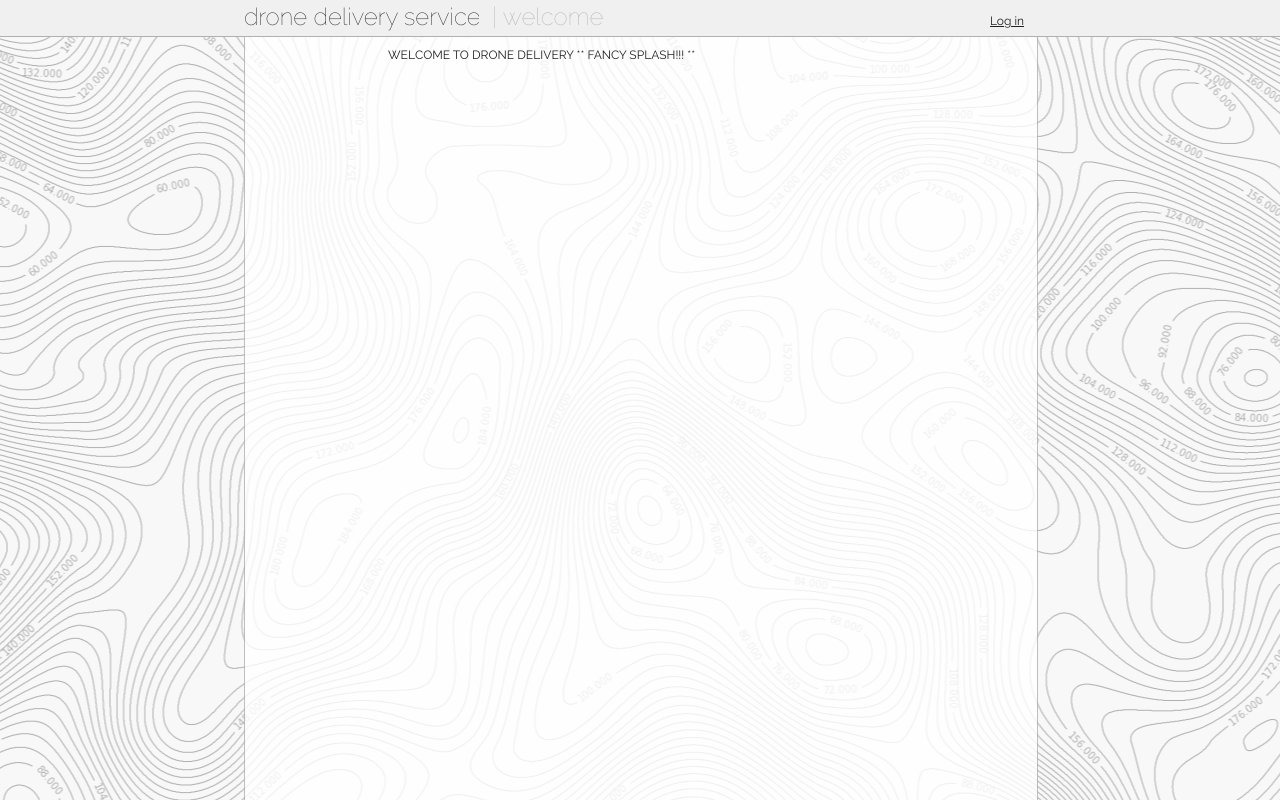
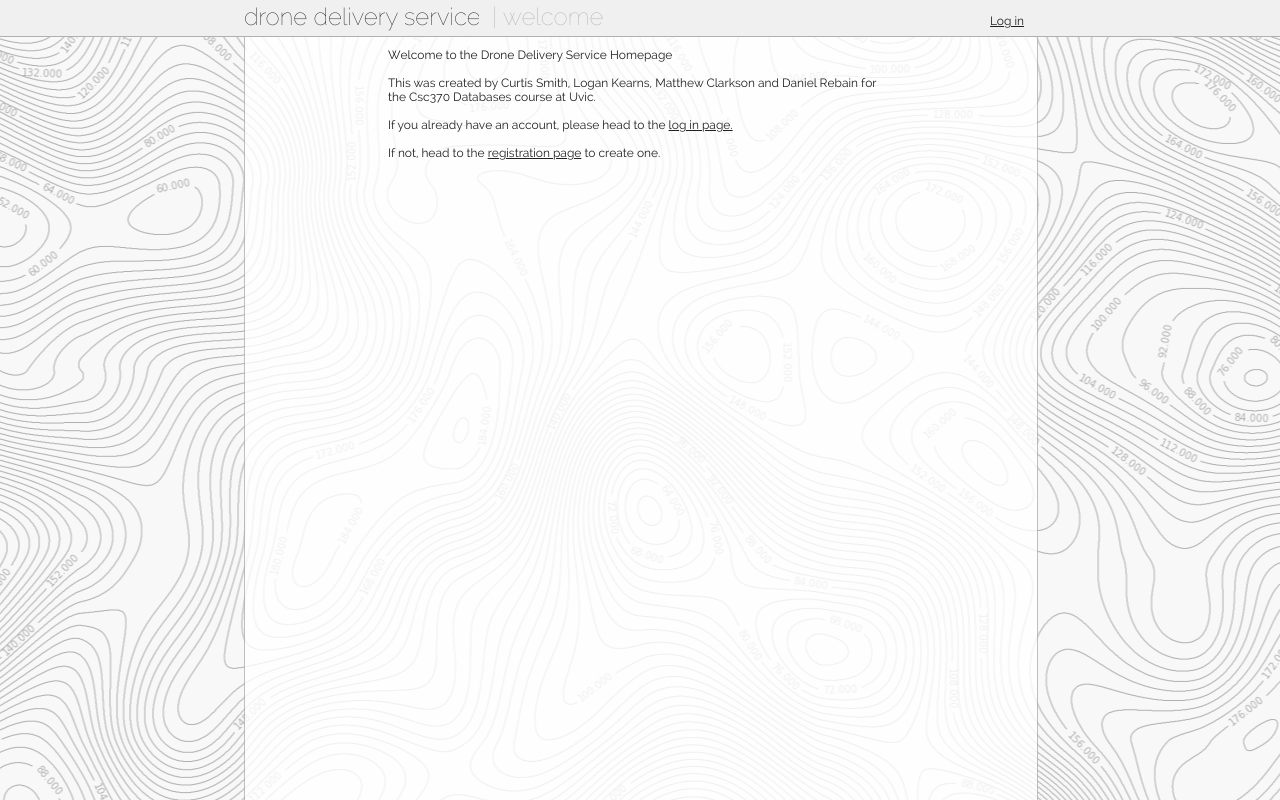
Before and after one commit to cusmith/dronedelivery, a Django app: page /app/ in a window 1280 px wide. Run offline with Django 3.2, Linux system fonts and the light colour scheme; some libraries are stand-ins or nearby versions.

Commit message:
added some info to the index page, make a new drone when checking out and none are available

```diff
--- a/app/templates/app/index.html
+++ b/app/templates/app/index.html
@@ -6,10 +6,18 @@
 {% block content %}
 
 
-WELCOME TO DRONE DELIVERY
-
-** FANCY SPLASH!!! **
-
+Welcome to the Drone Delivery Service Homepage
+<br><br>
+This was created by Curtis Smith, Logan Kearns, Matthew Clarkson and Daniel Rebain for the Csc370 Databases course at Uvic.
+<br><br>
+{% if request.user.is_authenticated %}
+You are already logged in, please head to the <a href='account'>account page.</a>
+{% else %}
+If you already have an account, please head to the <a href='login'>log in page.</a>
+<br><br>
+If not, head to the <a href='register'>registration page</a> to create one.
+{% endif %}
+<br><br>
 
 
 {% endblock %}
--- a/app/views.py
+++ b/app/views.py
@@ -158,7 +158,7 @@ def logoutUser(request):
 def checkout(request):
 	userid = request.user
 	try:
-		cart_invoice = Invoice.objects.filter(status='pending').get(user=userid)
+		cart_invoice = Invoice.objects.filter(status=Invoice.STATUS_PENDING).get(user=userid)
 	except Invoice.DoesNotExist:
 		context = {'cart_items': [], 'subtotal': 0, 'tax':0, 'total':0}
 		return render(request, 'app/checkout.html', context)
@@ -184,15 +184,10 @@ def checkout(request):
 				new_count = int(request.POST[quantity_str])
 
 				if new_count > count:
-					#todo Get appropriate drone
-					newDrone = Drone(status='Idle', location='home')
-					newDrone.save()
 
 					#adding items of this type
 					for i in range(new_count - count):
-						inv_item = InvoiceItem(invoice=cart_invoice,
-									drone=newDrone,
-									inventory_type=intype)
+						inv_item = InvoiceItem(invoice=cart_invoice, inventory_type=intype)
 						inv_item.save()
 					intype.stock_count -= (new_count - count)
 					intype.save()
```
Also changed, not shown: app/models.py (+3 -4 lines).
